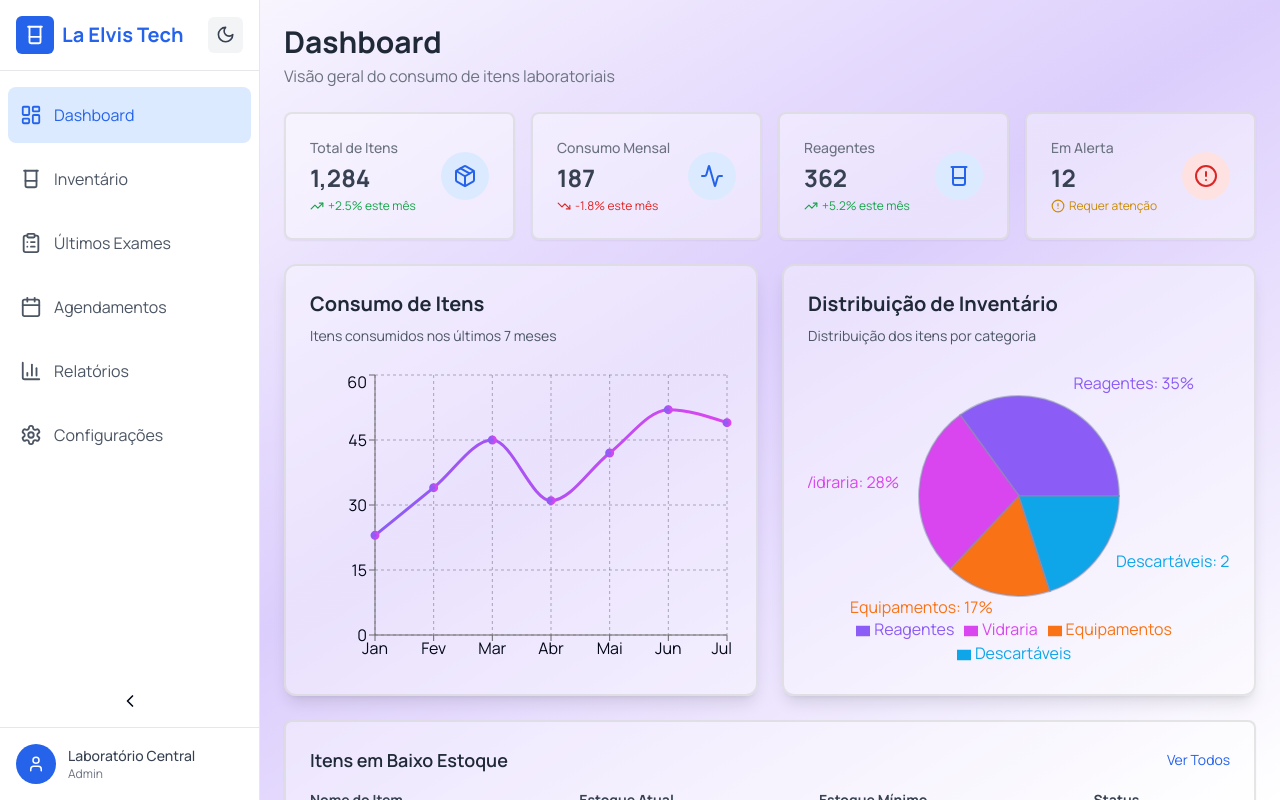
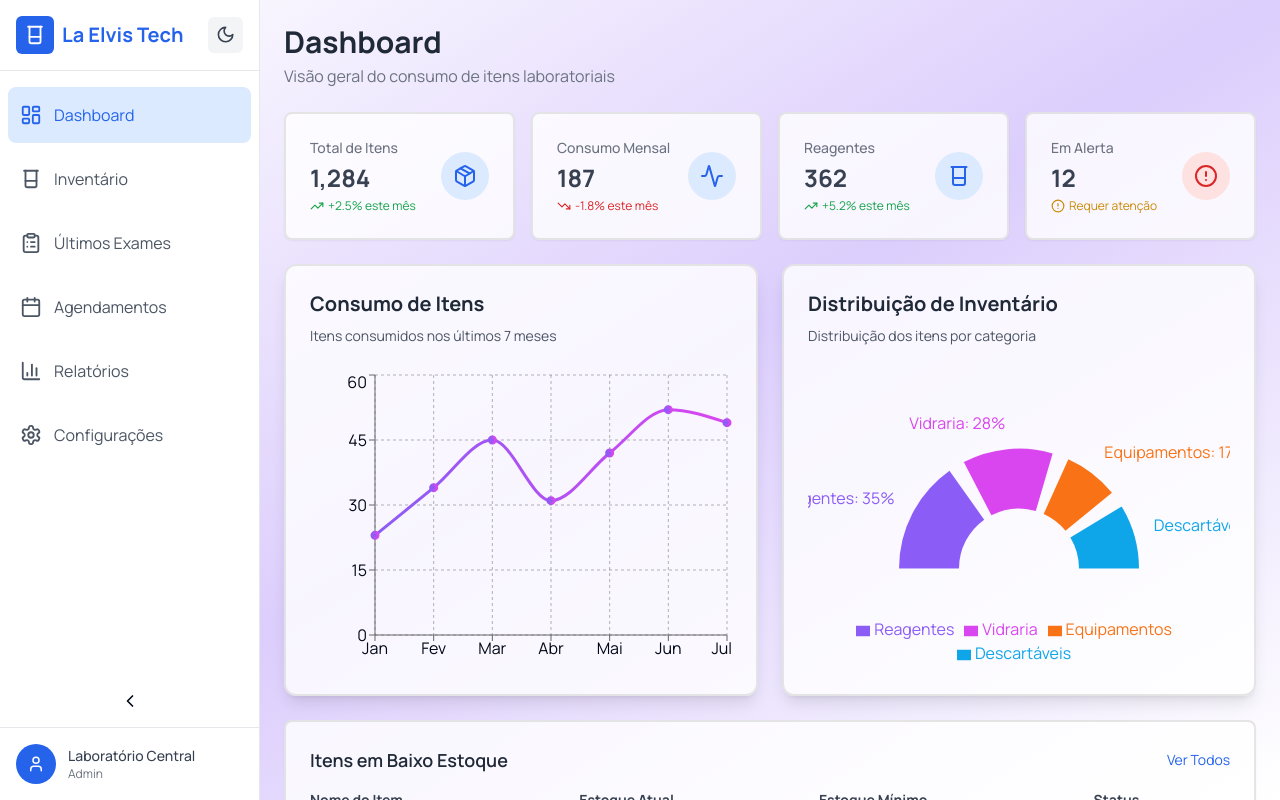
Before and after one commit to La-Elvis-Tech/lab-dash-animates, a React (Vite) app: page / in a window 1280 px wide. Built offline with nearby package versions, Linux system fonts and the light colour scheme.

Commit message:
arrumando graficos

```diff
--- a/src/components/DashboardChart.jsx
+++ b/src/components/DashboardChart.jsx
@@ -42,7 +42,7 @@ const DashboardChart = ({ type, data, title, description }) => {
                 </div>
                 <div className="flex items-center space-x-3">
                   <span className="text-sm font-bold">R$ {item.value.toFixed(2)}</span>
-                  <span className="text-xs bg-gradient-to-br from-purple-100 to-indigo-100 dark:from-purple-900/40 dark:to-indigo-900/40 px-2 py-0.5 rounded-full font-medium">
+                  <span className="text-xs px-2 py-0.5 rounded-full font-medium">
                     {percentage}%
                   </span>
                 </div>
@@ -154,14 +154,19 @@ const DashboardChart = ({ type, data, title, description }) => {
               <Pie
                 data={data}
                 cx="50%"
-                cy="50%"
+                cy="80%"
                 labelLine={false}
                 label={({ name, percent }) => `${name}: ${(percent * 100).toFixed(0)}%`}
-                outerRadius={100}
+                outerRadius={120}
                 fill="#ffffff"
                 dataKey="value"
-                stroke="#8589b484"
-                strokeWidth={2}
+                stroke="#ffffff84"
+                strokeWidth={1}
+                strokeOpacity={0.1}
+                innerRadius={60}
+                paddingAngle={8}
+                startAngle={180}
+                endAngle={0}
               >
                 {data.map((entry, index) => (
                   <Cell key={`cell-${index}`} fill={CHART_COLORS[index % CHART_COLORS.length]} />
@@ -190,7 +195,7 @@ const DashboardChart = ({ type, data, title, description }) => {
   return (
     <div
       ref={chartRef}
-      className="bg-white p-6 rounded-xl shadow-lg transition-colors duration-300 bg-white bg-opacity-40 border-2 border-neutral-300/60 border-opacity-80  border-opacity-80  border-opacity-30 dark:bg-neutral-900/50 dark:border-neutral-200 dark:border-2 dark:border-opacity-20"
+      className="bg-white p-6 rounded-xl shadow-lg transition-colors duration-300 bg-white bg-opacity-80 border-2 border-neutral-300/60 border-opacity-80  border-opacity-80  border-opacity-30 dark:bg-neutral-900/50 dark:border-neutral-200 dark:border-2 dark:border-opacity-20"
     >
       <div className="mb-6">
         <h3 className="text-xl font-bold text-gray-800 dark:text-gray-100 mb-2">{title}</h3>
--- a/src/pages/Dashboard.tsx
+++ b/src/pages/Dashboard.tsx
@@ -91,7 +91,7 @@ const Dashboard: React.FC = () => {
 
       {/* Key metrics */}
       <div className="grid grid-cols-1 md:grid-cols-2 lg:grid-cols-4 gap-4">
-        <Card className="dashboard-card bg-white bg-opacity-40 border-2 border-neutral-300/60 border-opacity-80 dark:bg-neutral-900/50 dark:border-neutral-200 dark:border-2 dark:border-opacity-20">
+        <Card className="dashboard-card bg-white bg-opacity-80 border-2 border-neutral-300/60 border-opacity-80 dark:bg-neutral-900/50 dark:border-neutral-200 dark:border-2 dark:border-opacity-20">
           <CardContent className="pt-6">
             <div className="flex items-center justify-between">
               <div>
@@ -109,7 +109,7 @@ const Dashboard: React.FC = () => {
           </CardContent>
         </Card>
 
-        <Card className="dashboard-card bg-white bg-opacity-40 border-2 border-neutral-300/60 border-opacity-80 dark:bg-neutral-900/50 dark:border-neutral-200 dark:border-2 dark:border-opacity-20">
+        <Card className="dashboard-card bg-white bg-opacity-80 border-2 border-neutral-300/60 border-opacity-80 dark:bg-neutral-900/50 dark:border-neutral-200 dark:border-2 dark:border-opacity-20">
           <CardContent className="pt-6">
             <div className="flex items-center justify-between">
               <div>
@@ -127,7 +127,7 @@ const Dashboard: React.FC = () => {
           </CardContent>
         </Card>
 
-        <Card className="dashboard-card bg-white bg-opacity-40 border-2 border-neutral-300/60 border-opacity-80 dark:bg-neutral-900/50 dark:border-neutral-200 dark:border-2 dark:border-opacity-20">
+        <Card className="dashboard-card bg-white bg-opacity-80 border-2 border-neutral-300/60 border-opacity-80 dark:bg-neutral-900/50 dark:border-neutral-200 dark:border-2 dark:border-opacity-20">
           <CardContent className="pt-6">
             <div className="flex items-center justify-between">
               <div>
@@ -145,7 +145,7 @@ const Dashboard: React.FC = () => {
           </CardContent>
         </Card>
 
-        <Card className="dashboard-card bg-white bg-opacity-40 border-2 border-neutral-300/60 border-opacity-80 dark:bg-neutral-900/50 dark:border-neutral-200 dark:border-2 dark:border-opacity-20">
+        <Card className="dashboard-card bg-white bg-opacity-80 border-2 border-neutral-300/60 border-opacity-80 dark:bg-neutral-900/50 dark:border-neutral-200 dark:border-2 dark:border-opacity-20">
           <CardContent className="pt-6">
             <div className="flex items-center justify-between">
               <div>
@@ -186,7 +186,7 @@ const Dashboard: React.FC = () => {
 
       {/* Items running low */}
       <div className="dashboard-chart">
-        <Card className="bg-white bg-opacity-40 border-2 border-neutral-300/60 border-opacity-80 dark:bg-neutral-900/50 dark:border-neutral-200 dark:border-2 dark:border-opacity-20">
+        <Card className="bg-white bg-opacity-80 border-2 border-neutral-300/60 border-opacity-20 dark:bg-neutral-900/50 dark:border-neutral-200 dark:border-2 dark:border-opacity-20">
           <div className="p-6">
             <div className="flex items-center justify-between mb-4">
               <h2 className="text-lg font-semibold text-gray-800 dark:text-white">Itens em Baixo Estoque</h2>
--- a/src/pages/Reports.tsx
+++ b/src/pages/Reports.tsx
@@ -7,7 +7,7 @@ import { Button } from "@/components/ui/button";
 import { Tabs, TabsContent, TabsList, TabsTrigger } from "@/components/ui/tabs";
 import { Badge } from "@/components/ui/badge";
 import { ScrollArea } from "@/components/ui/scroll-area";
-import DashboardChart, { CHART_COLORS } from '@/components/DashboardChart';
+import DashboardChart, { CHART_COLORS } from '@/components/DashboardChart.jsx';
 
 // Mock data for appointments (same as in Orders.tsx)
 
```
